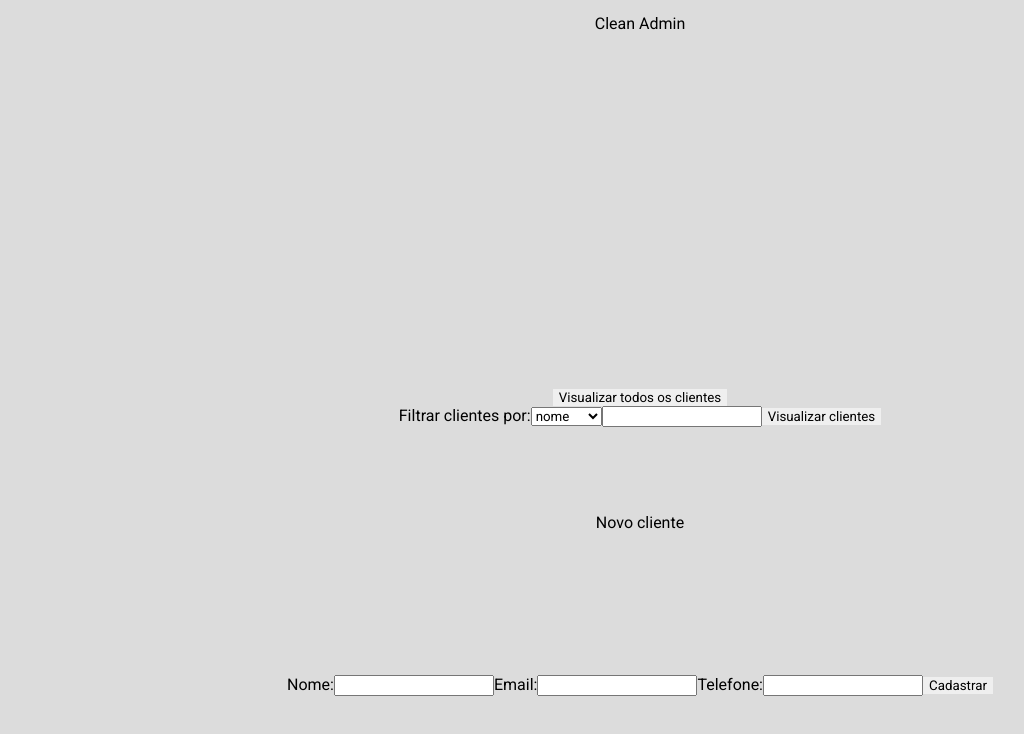
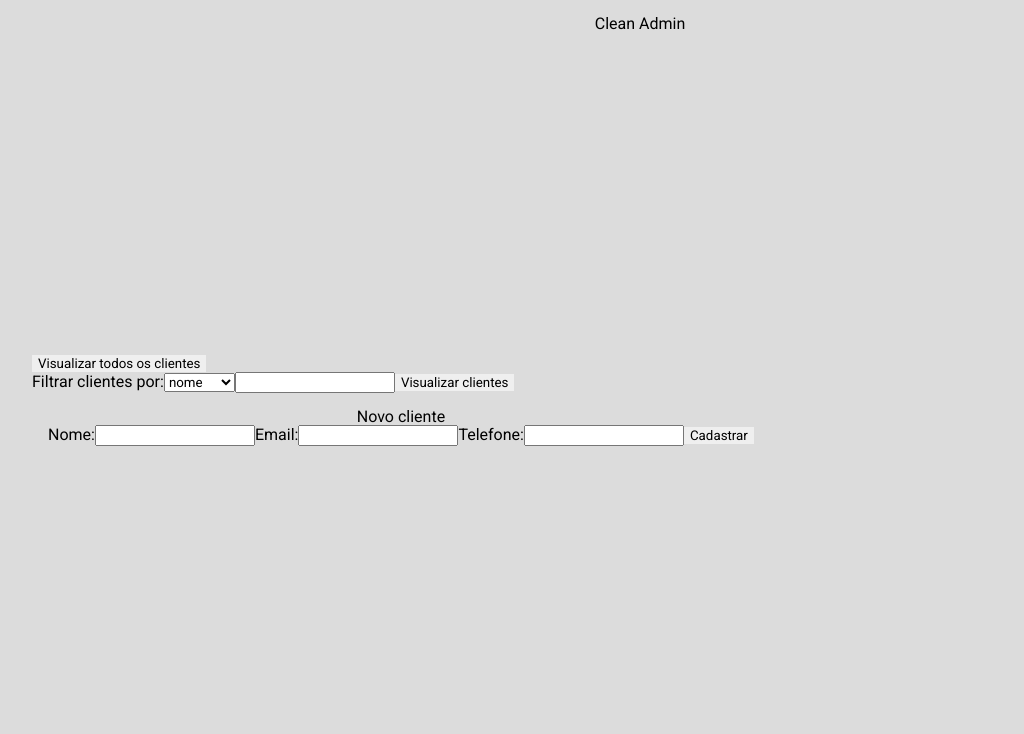
Before and after one commit to JorgeMalaquias/clean-admin-front, a React (Vite) app: page / in a window 1280 px wide. Shown: the top 734 px of the page, without its empty margins (0-1024 px from the left). Built offline with nearby package versions, Linux system fonts and the light colour scheme.

Commit message:
feat: reset added to the form

```diff
--- a/src/components/main/index.tsx
+++ b/src/components/main/index.tsx
@@ -2,7 +2,6 @@ import axios from "axios";
 import { useEffect, useState } from "react";
 import { useForm } from "react-hook-form";
 import NewCustomerCreation, { Customer } from "../new-customer-creation";
-import SearchCustomerByFilter from "../search-customer-by-filter";
 import Style from "./style";
 //import { useAppSelector } from "../../redux/hooks";
 
@@ -30,6 +29,7 @@ function Main() {
       )
       .then((response) => {
         setCustomers(response.data);
+        reset({ filterValue: "" });
       })
       .catch((error) => {
         console.log(error.response.data);
@@ -39,8 +39,11 @@ function Main() {
   return (
     <Style.Container>
       <main>Clean Admin</main>
-      <SearchCustomerByFilter />
-      <button onClick={getAllCustomers}>Visualizar todos os clientes</button>
+      <Style.Container2>
+        <div>
+          <button onClick={getAllCustomers}>
+            Visualizar todos os clientes
+          </button>
           <form onSubmit={handleSubmit(getCustomersByFilter)}>
             <label htmlFor="">Filtrar clientes por:</label>
             <select {...register("filter")}>
@@ -52,6 +55,7 @@ function Main() {
             <button type="submit">Visualizar clientes</button>
           </form>
           <NewCustomerCreation />
+        </div>
         {customers.length > 0 && (
           <div>
             {customers.map((customer) => (
@@ -59,6 +63,7 @@ function Main() {
             ))}
           </div>
         )}
+      </Style.Container2>
     </Style.Container>
   );
 }
--- a/src/components/main/style.ts
+++ b/src/components/main/style.ts
@@ -6,23 +6,32 @@ const Container = styled.div`
   display: flex;
   flex-direction: column;
   align-items: center;
-    font-family: 'Roboto', sans-serif;
+  justify-content: flex-start;
+  font-family: "Roboto", sans-serif;
   padding: 16px;
-
-`
+`;
+const Container2 = styled.div`
+  width: 100%;
+  height: 100%;
+  display: flex;
+  align-items: center;
+  justify-content: space-between;
+  font-family: "Roboto", sans-serif;
+  padding: 16px;
+`;
 const Buttons = styled.div`
   min-height: 50px;
   display: flex;
   justify-content: space-between;
   color: white;
-    font-family: 'Roboto', sans-serif;
+  font-family: "Roboto", sans-serif;
   > button {
   }
-`
+`;
 
-
-const Style ={
+const Style = {
   Container,
-    Buttons
-}
+  Container2,
+  Buttons,
+};
 export default Style;
--- a/src/components/new-customer-creation/style.ts
+++ b/src/components/new-customer-creation/style.ts
@@ -6,7 +6,7 @@ const Container = styled.div`
   display: flex;
   flex-direction: column;
   align-items: center;
-  justify-content: space-around;
+  justify-content: center;
   font-family: "Roboto", sans-serif;
   padding: 16px;
 `;
```
Lines whose indentation alone changed are shown as unchanged.
